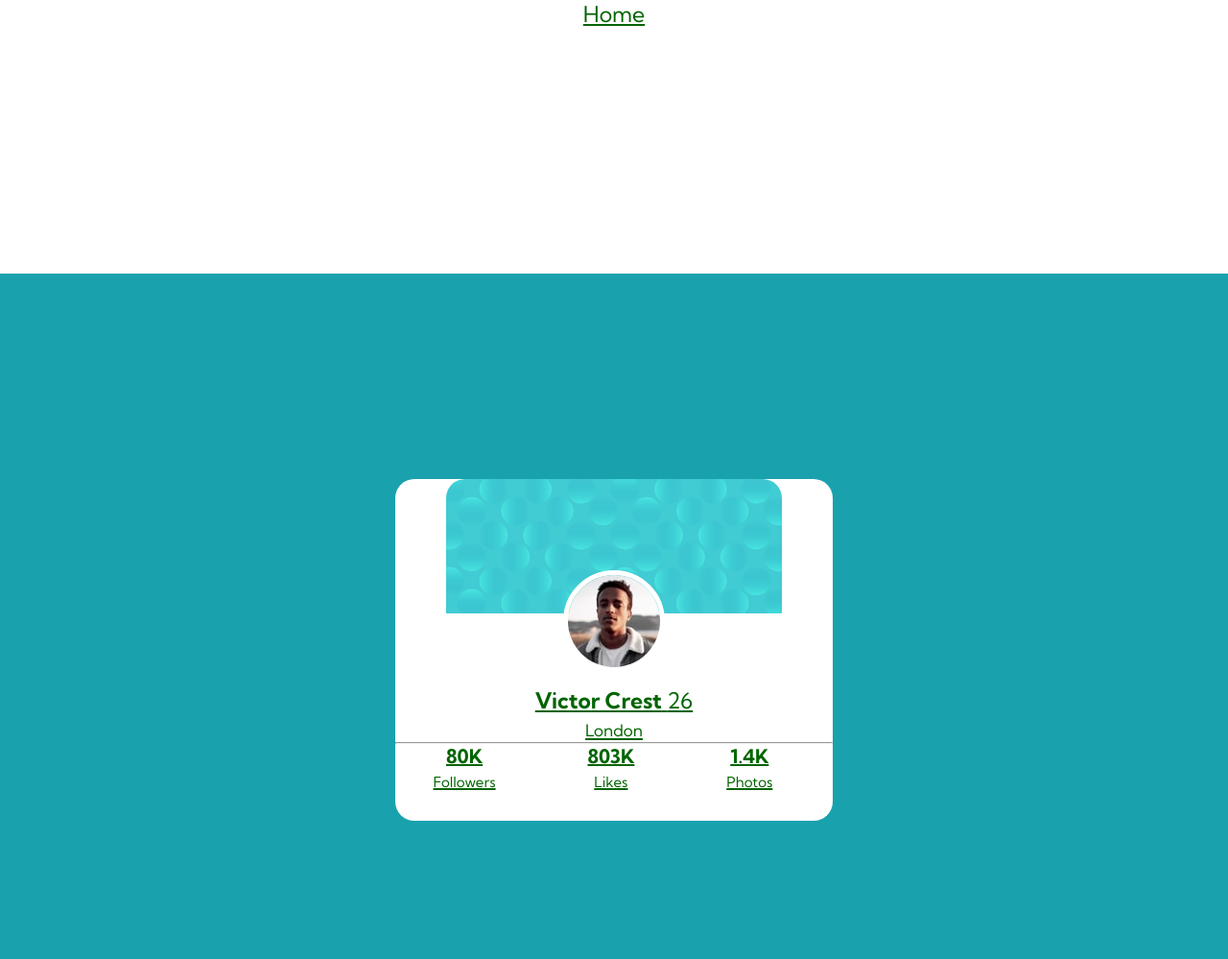
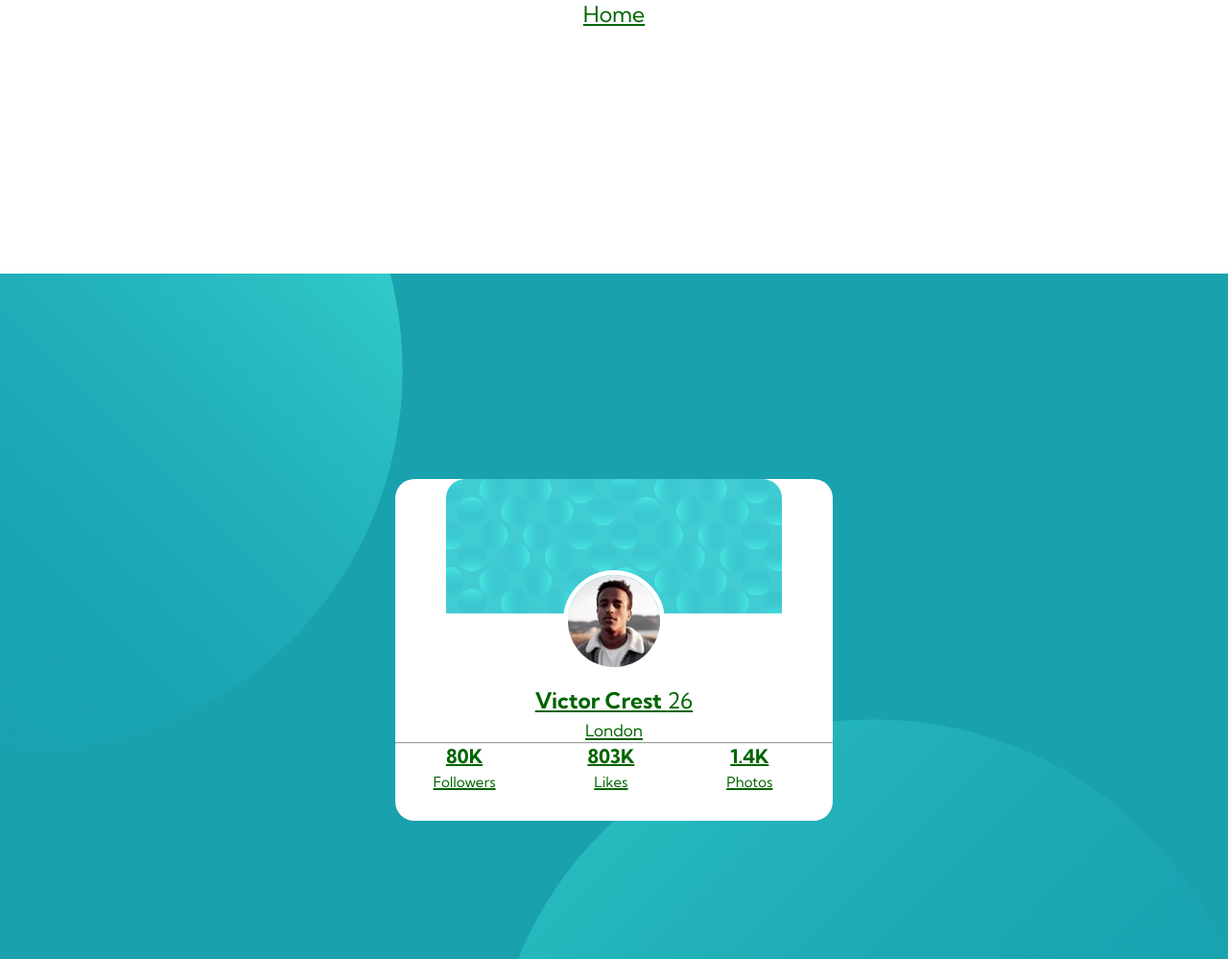
Before and after one commit to OluwasProsperity/profile-card, a plain HTML site: page index.html in a window 1280 px wide. Shown: the whole page at 96% size. Drawn offline with Linux system fonts and the light colour scheme.

Commit message:
Update Style.css
Changed image directory

```diff
--- a/Style.css
+++ b/Style.css
@@ -12,7 +12,7 @@ body {
 
 }
 #bg-top{
-    background-image: url("images/bg-pattern-top.svg");
+    background-image: url("bg-pattern-top.svg");
     background-repeat: no-repeat;
     background-color:  hsl(185, 75%, 39%);
     background-size: 600px;
@@ -23,7 +23,7 @@ body {
  #bg-but {
   width: 100%;
   height: 500px;
-  background-image: url("images/bg-pattern-bottom.svg");
+  background-image: url("bg-pattern-bottom.svg");
   background-size: 600px;
   background-repeat: no-repeat;
   background-position: 190px 250px;
```
